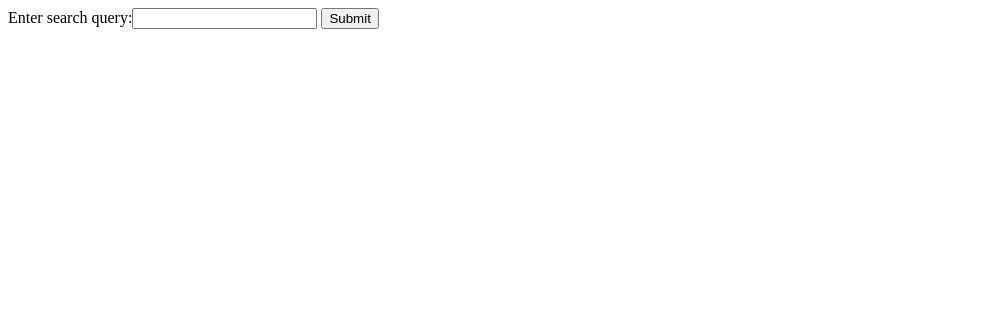
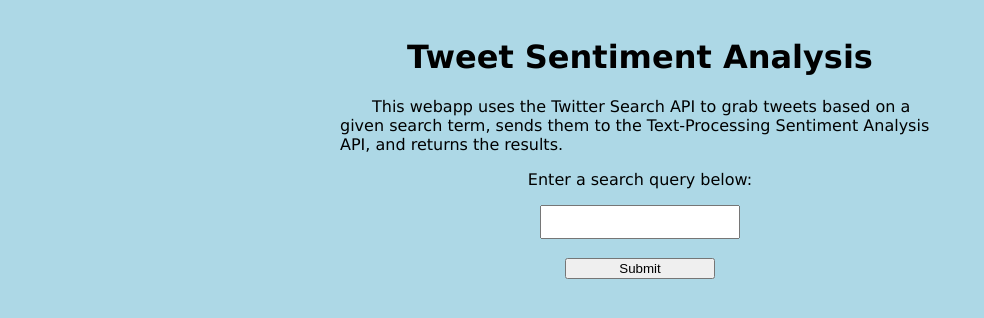
Before and after one commit to dpimpinella/TempOfTheRoom, a Django app: page /tweet_sentiment/ in a window 1280 px wide. Shown: the top 318 px of the page, without its empty margins (0-984 px from the left). Run offline with Django 3.2, Linux system fonts and the light colour scheme.

Commit message:
Added style.css, web functionality

```diff
--- a/tempoftheroom/tweet_sentiment/forms.py
+++ b/tempoftheroom/tweet_sentiment/forms.py
@@ -1,7 +1,5 @@
 from django import forms
-from django.shortcuts import render
-from requests import request
 
 
 class QueryForm(forms.Form):
-    query = forms.CharField(label='Enter search query', max_length=200)
+    query = forms.CharField(label='', max_length=200)
--- /dev/null
+++ b/tempoftheroom/tweet_sentiment/static/tweet_sentiment/style.css
@@ -0,0 +1,28 @@
+body {
+    font-family: "Lucida Sans Unicode", "Lucida Grande", sans-serif;
+    padding: 30px;
+    background-color: #ADD8E6;
+}
+
+#maindiv {
+    width: 900px;
+    margin: 0 auto;
+    text-align: center;
+    font-size: 1em;
+}
+#synopsis {
+    width: 600px;
+    margin: auto;
+    text-align: left;
+    text-indent: 2em;
+}
+li {
+    text-align: left;
+}
+input[type='text'] {
+    font-size:1.5em;
+    width: 200px;
+}
+input[type='submit']{
+    width: 150px;
+}
--- a/tempoftheroom/tweet_sentiment/templates/tweet_sentiment/index.html
+++ b/tempoftheroom/tweet_sentiment/templates/tweet_sentiment/index.html
@@ -1,15 +1,29 @@
+{% load static %}
+
+<link rel="stylesheet" type="text/css" href="{% static 'tweet_sentiment/style.css' %}">
+
 <html>
     <head>
         <meta charset="utf-8">
         <title>Temperature of the Room</title>
     </head>
     <body>
-        <form action="results" method="post">
-                {% csrf_token %}
-                {{ form }}
-                <input type="submit" value="Submit" />
-        </form>
-
-        <h2> {{ test }} </h2>
+        <div id="maindiv">
+            <h1>
+                Tweet Sentiment Analysis
+            </h1>
+            <div id="synopsis">
+                <p>
+                This webapp uses the Twitter Search API to grab tweets based on a given search term, sends them to the Text-Processing Sentiment Analysis API, and returns the results.
+                </p>
+            </div>
+            <p>Enter a search query below:</p>
+            <form action="results" method="post">
+                    {% csrf_token %}
+                    {{ form }}
+                    <br><br>
+                    <input type="submit" value="Submit" />
+            </form>
+        </div>
     </body>
 </html>
--- a/tempoftheroom/tweet_sentiment/views.py
+++ b/tempoftheroom/tweet_sentiment/views.py
@@ -1,12 +1,11 @@
 from django.shortcuts import render
-from django.shortcuts import get_object_or_404
 from django.http import HttpResponse
-from django.http import HttpResponseRedirect
 from django.views.generic.base import TemplateView
 from django.views.generic.edit import FormView
 from django.views.generic.edit import View
 from modules.tweet_sentiment import OAuthToken
 from modules.tweet_sentiment import TwitterSearch
+from modules.tweet_sentiment import SentimentAnalysis
 from .forms import QueryForm
 
 # Create your views here.
@@ -20,10 +19,20 @@
     def form_valid(self, form):
         return super().form_valid(form)
 
-class Results(View):
+
+class Results(TemplateView):
     template_name = 'tweet_sentiment/results.html'
+
+    def send_twitter_search(self, query):
+        token = OAuthToken().bearer_token
+        search = TwitterSearch(query, token)
+        return search.tweet_text
 
     def post(self, request):
         query = request.POST.get('query')
-        context = {'query':query}
+        tweet_text_list = self.send_twitter_search(query)
+        results_list = SentimentAnalysis(tweet_text_list).sentiment_results
+        results = list(zip(tweet_text_list,results_list))
+        print(results)
+        context = {'query':query, 'results':results}
         return render(request, 'tweet_sentiment/results.html',  context)
```
Also changed, not shown: tempoftheroom/modules/tweet_sentiment.py (+26 -8 lines), tempoftheroom/tweet_sentiment/templates/tweet_sentiment/results.html (+21 -1 lines).
